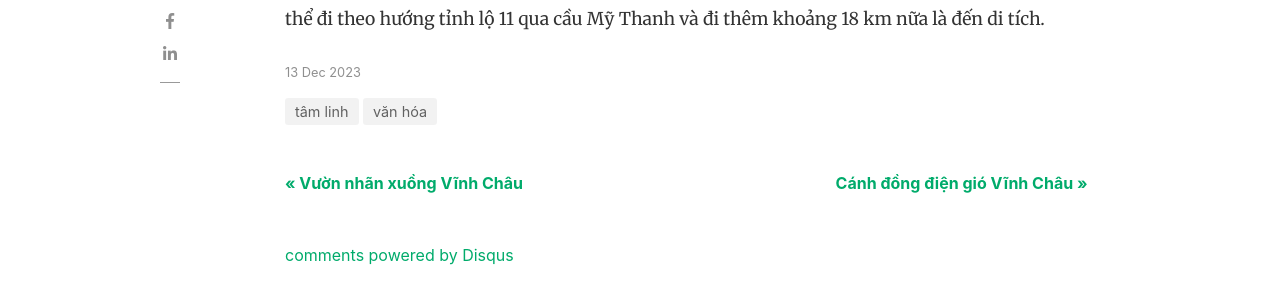
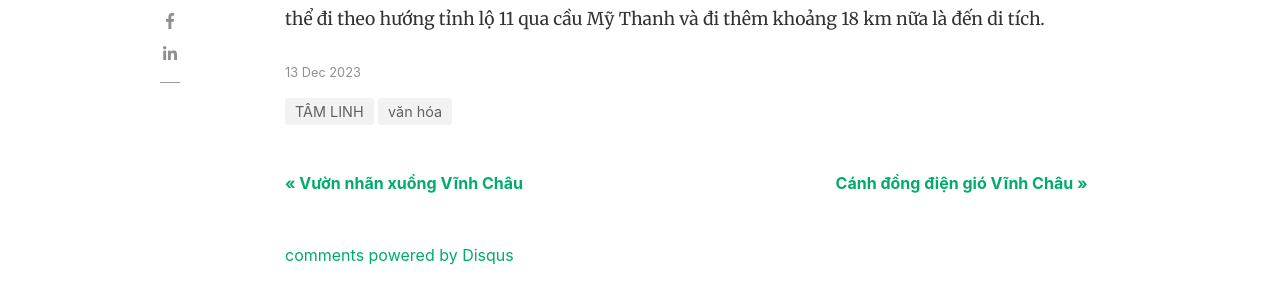
Before and after one commit to txvinhchau/txvinhchau.github.io, a Jekyll site: the page built from _posts/2023-12-13-thien-hau-co-mieu.md, in a window 1280 px wide and 900 px high, scrolled down 1310 px. Shown: the part 157-445 px from the top of the window. Built offline with Jekyll 4.4.1, drawn with Linux system fonts in a browser that asks for light colours; nearby versions of some CDN libraries; comment, search, counter and statistics services are not loaded; some of the changed text lies outside the part shown.

```diff
--- a/_posts/2023-12-13-thien-hau-co-mieu.md
+++ b/_posts/2023-12-13-thien-hau-co-mieu.md
@@ -2,7 +2,7 @@
 layout: post
 title: "Thiên Hậu cổ miếu"
 author: bt
-categories: [tâm linh, văn hóa]
+categories: [TÂM LINH, văn hóa]
 image: assets/images/spirituality/mieu-ba-thien-hau1.jpg
 toc: true
 beforetoc: "Ngoài những địa điểm tham quan du lịch thì bạn không thể nào bỏ qua các ngôi chùa, cổ miếu là nét văn hóa tâm linh đặc trưng của vùng đất Vĩnh Châu. Bạn sẽ được khám phá các kiến trúc tỉ mĩ, hiện đại, hoành tráng theo nhiều phong cách thiết kế khác nhau."
```
